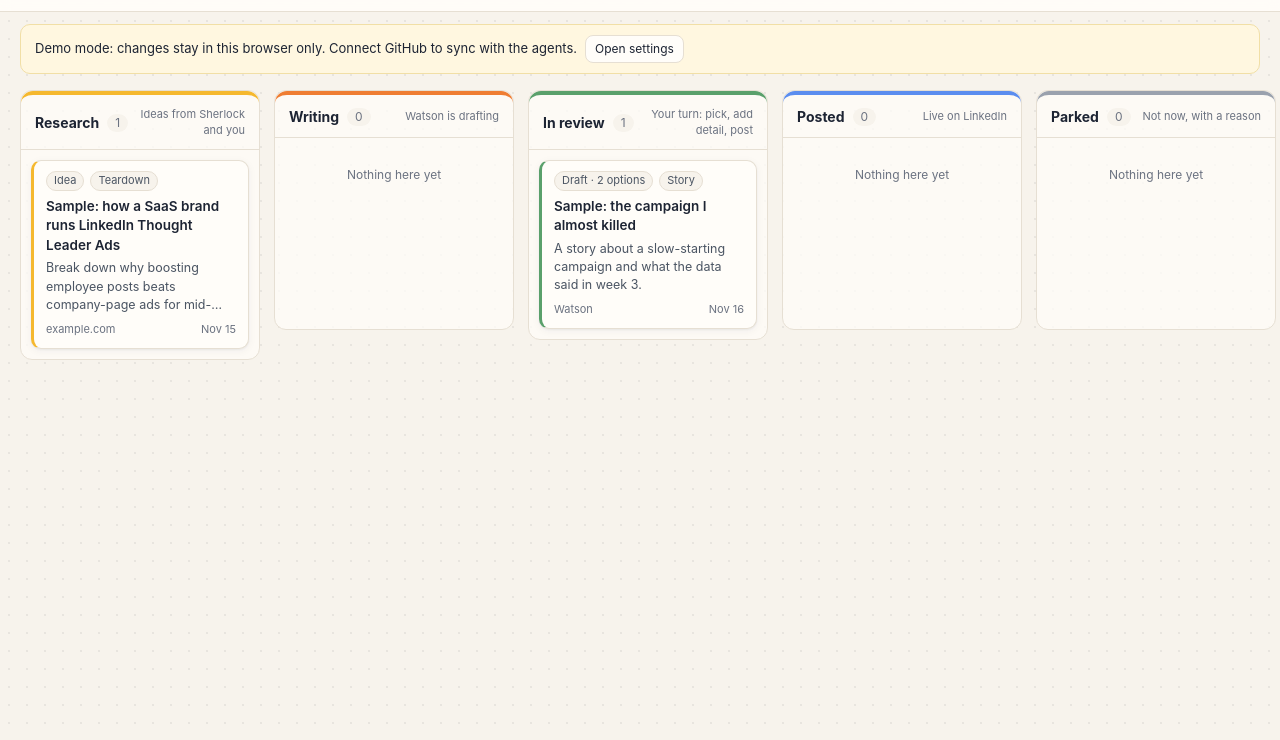
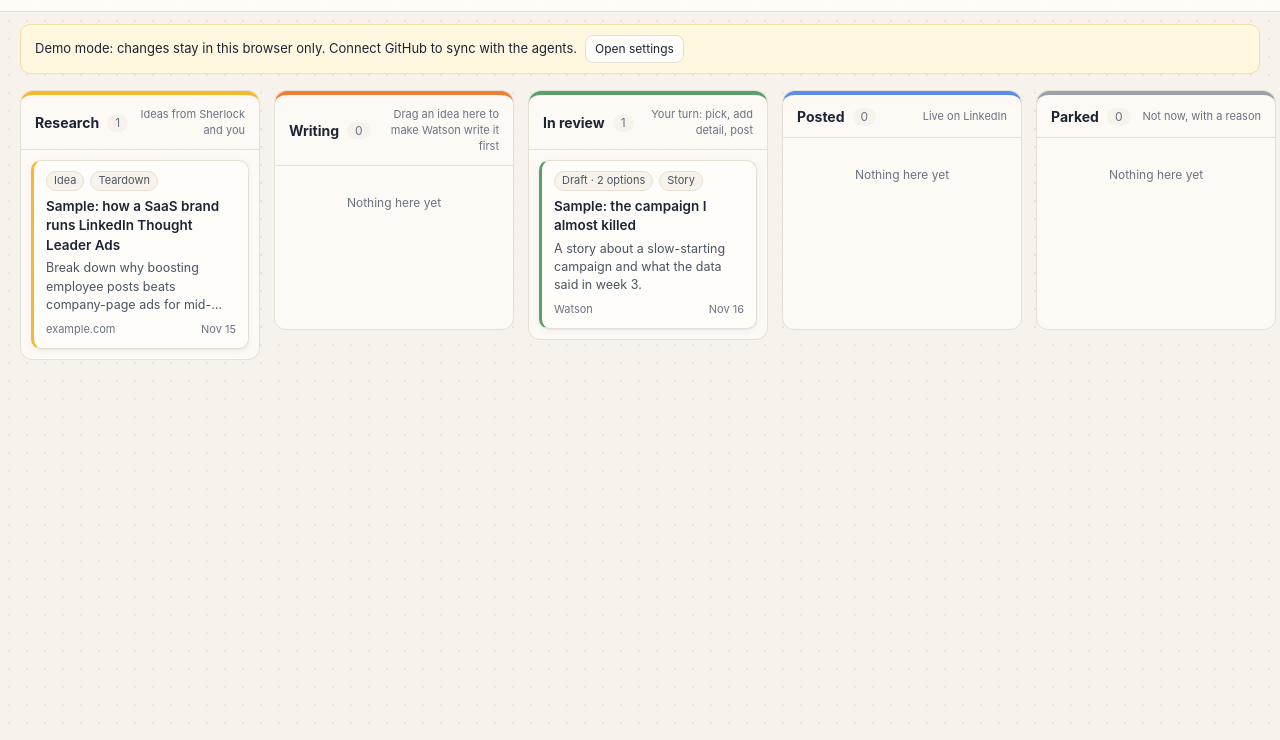
Before and after one commit to aneeqimtiaz-cyber/content-board-app, a plain HTML site: page index.html in a window 1280 px wide. Shown: the part 60-800 px from the top of the page. Drawn offline with Linux system fonts and the light colour scheme; no server answers.

Commit message:
Show idea scores; drag to Writing hint
Co-Authored-By: Claude Opus 5.5 <noreply@anthropic.com>
Claude-Session: https://claude.ai/code/session_01GhzPyHgrFmxCseppGBgfXz

```diff
--- a/index.html
+++ b/index.html
@@ -95,6 +95,7 @@
     border: 1px solid var(--line); white-space: nowrap;
   }
   .tag.me { background: #eef3ff; border-color: #d6e0fb; }
+  .tag.score { background: #eef7f0; border-color: #cfe6d5; color: #2f6b3e; }
   .tag.stale { background: #fdecea; border-color: #f5c6c1; color: #9b2c22; }
   .card .title { font-weight: 600; font-size: 13.5px; margin: 0 0 4px; }
   .card .angle { color: #4b5563; font-size: 12.5px; display: -webkit-box; -webkit-line-clamp: 3; -webkit-box-orient: vertical; overflow: hidden; }
@@ -171,7 +172,7 @@
   // ---------- Columns ----------
   const COLUMNS = [
     { id: "research", name: "Research", color: "var(--research)", hint: "Ideas from Sherlock and you" },
-    { id: "writing",  name: "Writing",  color: "var(--writing)",  hint: "Watson is drafting" },
+    { id: "writing",  name: "Writing",  color: "var(--writing)",  hint: "Drag an idea here to make Watson write it first" },
     { id: "review",   name: "In review", color: "var(--review)",  hint: "Your turn: pick, add detail, post" },
     { id: "posted",   name: "Posted",   color: "var(--posted)",   hint: "Live on LinkedIn" },
     { id: "parked",   name: "Parked",   color: "var(--parked)",   hint: "Not now, with a reason" },
@@ -352,6 +353,7 @@
     const tags = el("div", { class: "row" });
     tags.append(el("span", { class: "tag" }, c.kind === "draft" ? `Draft · ${c.options.length} options` : "Idea"));
     if (c.format) tags.append(el("span", { class: "tag" }, FORMAT_LABEL[c.format] || c.format));
+    if (typeof c.score === "number") tags.append(el("span", { class: "tag score" }, `Score ${c.score}/10`));
     if (c.added_by === "me") tags.append(el("span", { class: "tag me" }, "Added by me"));
     if (isStale(c)) tags.append(el("span", { class: "tag stale" }, "Expired"));
     const node = el("article", { class: "card", draggable: "true", "data-id": c.id, style: `--c:${col.color}`, tabindex: "0" },
@@ -410,6 +412,7 @@
 
     const parts = [el("h3", {}, c.title || "(untitled)"), meta];
 
+    if (typeof c.score === "number") parts.push(section("Why it's worth writing", el("p", {}, `${c.score}/10${c.score_reason ? " · " + c.score_reason : ""}`)));
     if (c.angle) parts.push(section("Angle", el("p", {}, c.angle)));
     if (c.why_now) parts.push(section("Why now", el("p", {}, c.why_now)));
     if (c.sources.length) {
```
